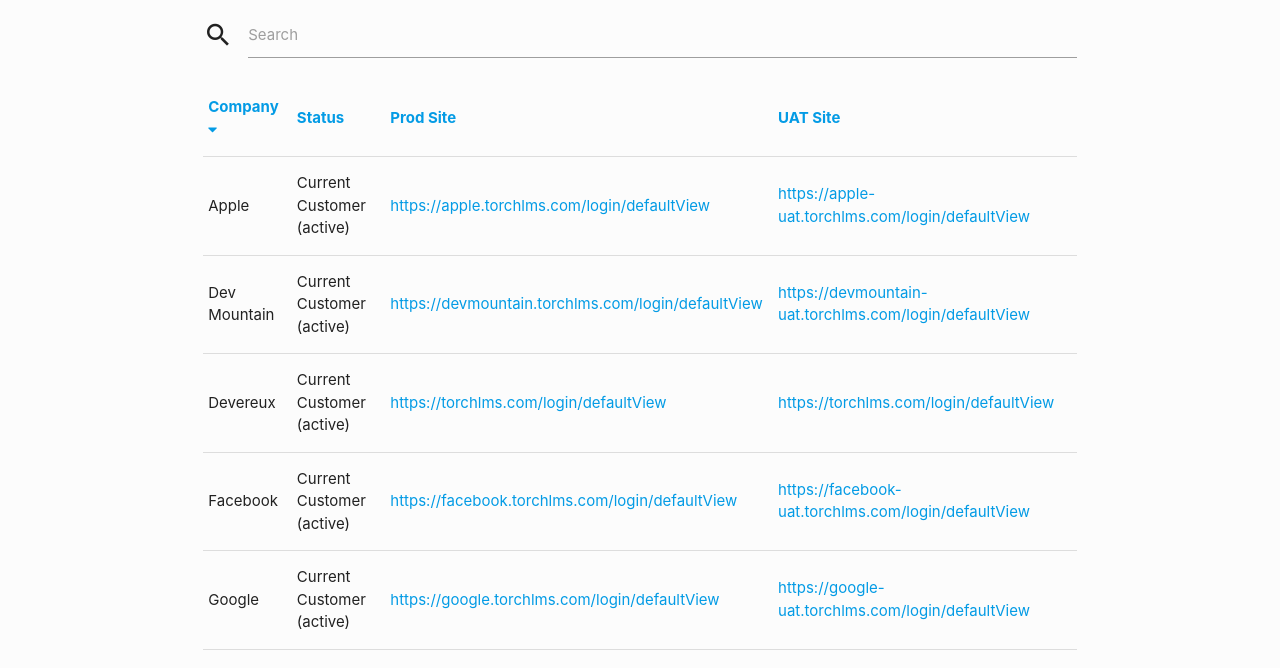
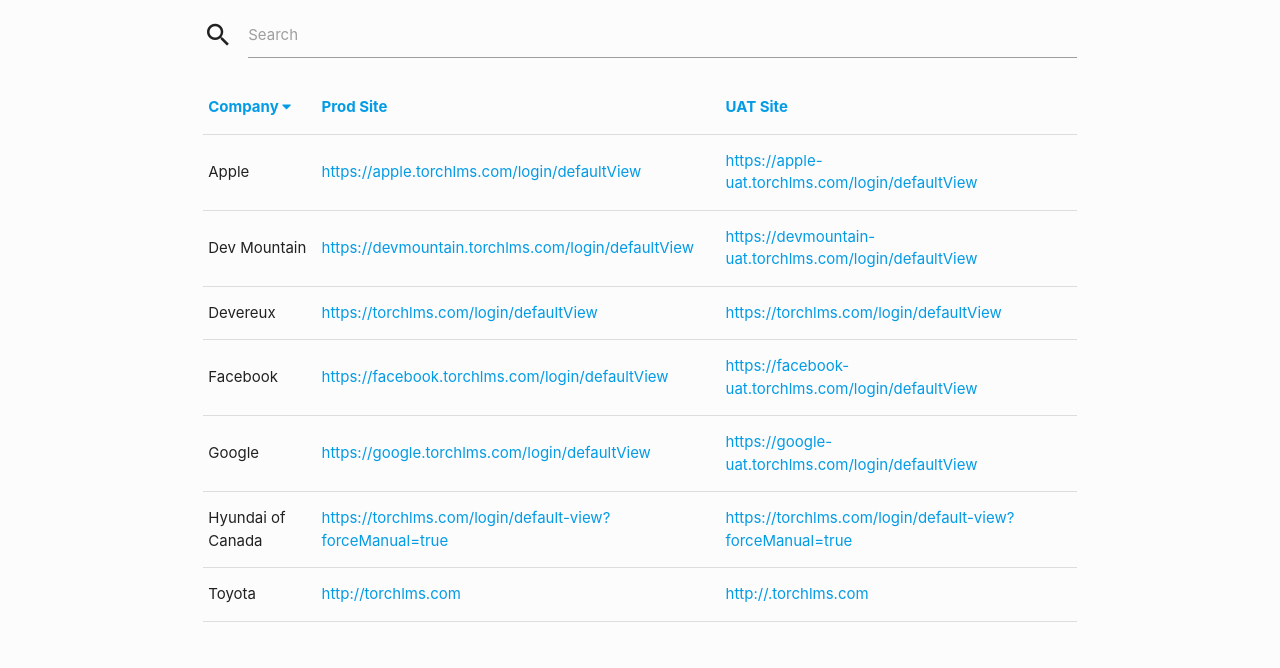
Before and after one commit to mjacobson7/Torch, a website: page public/index.html at #!/customers in a window 1280 px wide. Shown: the part 131-799 px from the top of the page. Drawn offline with nearby package versions, Linux system fonts and the light colour scheme; some packages are replaced by stand-ins of ours.

Commit message:
updated customer table

```diff
--- a/public/features/customers/customers.html
+++ b/public/features/customers/customers.html
@@ -23,14 +23,6 @@
                 </a>
               </th>
 
-              <th data-field="name">
-                <a href="" ng-click="sortType = 'status'; sortReverse = !sortReverse">
-                  Status
-                  <span ng-show="sortType == 'status' && !sortReverse" class="fa fa-caret-down"></span>
-                  <span ng-show="sortType == 'status' && sortReverse" class="fa fa-caret-up"></span>
-                </a>
-              </th>
-
               <th data-field="price">
                 <a href="" ng-click="sortType = 'prod'; sortReverse = !sortReverse">
                   Prod Site
@@ -53,7 +45,6 @@
         <tbody>
           <tr ng-repeat="customer in customers | orderBy:sortType:sortReverse | filter: searchCompany">
             <td>{{customer.name}}</td>
-            <td>{{customer.status}}</td>
             <td><a href={{customer.prod}}>{{customer.prod}}</a></td>
             <td><a href="{{customer.uat}}">{{customer.uat}}</a></td>
           </tr>
--- a/public/features/customers/customersCtrl.js
+++ b/public/features/customers/customersCtrl.js
@@ -9,13 +9,13 @@
 
 
         $scope.customers = [
-          { name: "Toyota", status: "Current Customer (active)", prod: "http://torchlms.com", uat: "http://.torchlms.com"},
-          { name: "Hyundai of Canada", status: "Current Customer (active)", prod: "https://torchlms.com/login/default-view?forceManual=true", uat: "https://torchlms.com/login/default-view?forceManual=true"},
-          { name: "Devereux", status: "Current Customer (active)", prod: "https://torchlms.com/login/defaultView", uat: "https://torchlms.com/login/defaultView"},
-          { name: "Google", status: "Current Customer (active)", prod: "https://google.torchlms.com/login/defaultView", uat: "https://google-uat.torchlms.com/login/defaultView"},
-          { name: "Apple", status: "Current Customer (active)", prod: "https://apple.torchlms.com/login/defaultView", uat: "https://apple-uat.torchlms.com/login/defaultView"},
-          { name: "Facebook", status: "Current Customer (active)", prod: "https://facebook.torchlms.com/login/defaultView", uat: "https://facebook-uat.torchlms.com/login/defaultView"},
-          { name: "Dev Mountain", status: "Current Customer (active)", prod: "https://devmountain.torchlms.com/login/defaultView", uat: "https://devmountain-uat.torchlms.com/login/defaultView"}
+          { name: "Toyota", prod: "http://torchlms.com", uat: "http://.torchlms.com"},
+          { name: "Hyundai of Canada", prod: "https://torchlms.com/login/default-view?forceManual=true", uat: "https://torchlms.com/login/default-view?forceManual=true"},
+          { name: "Devereux", prod: "https://torchlms.com/login/defaultView", uat: "https://torchlms.com/login/defaultView"},
+          { name: "Google", prod: "https://google.torchlms.com/login/defaultView", uat: "https://google-uat.torchlms.com/login/defaultView"},
+          { name: "Apple", prod: "https://apple.torchlms.com/login/defaultView", uat: "https://apple-uat.torchlms.com/login/defaultView"},
+          { name: "Facebook", prod: "https://facebook.torchlms.com/login/defaultView", uat: "https://facebook-uat.torchlms.com/login/defaultView"},
+          { name: "Dev Mountain", prod: "https://devmountain.torchlms.com/login/defaultView", uat: "https://devmountain-uat.torchlms.com/login/defaultView"}
         ]
 
   }); //end
```
Also changed, not shown: 1 other file.
